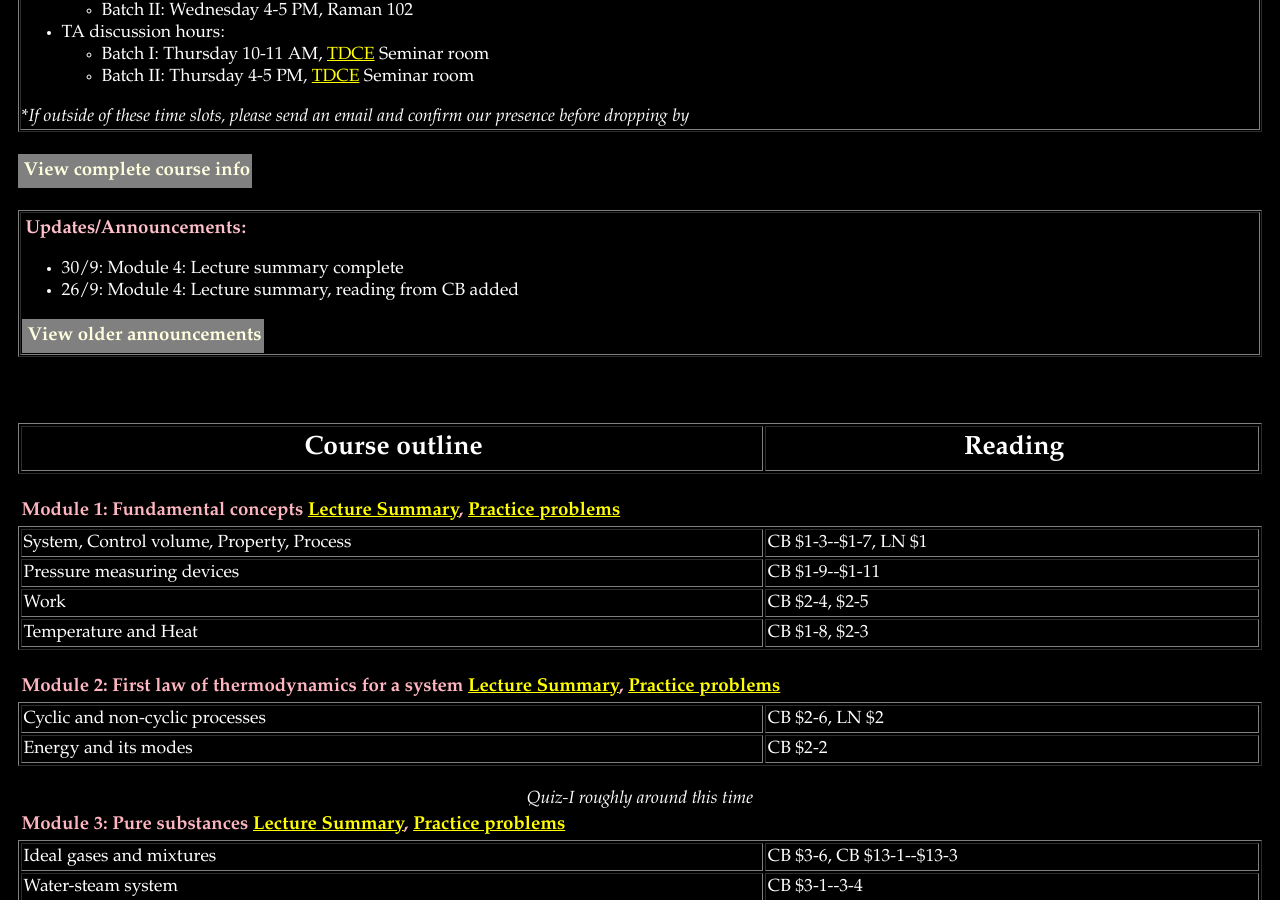
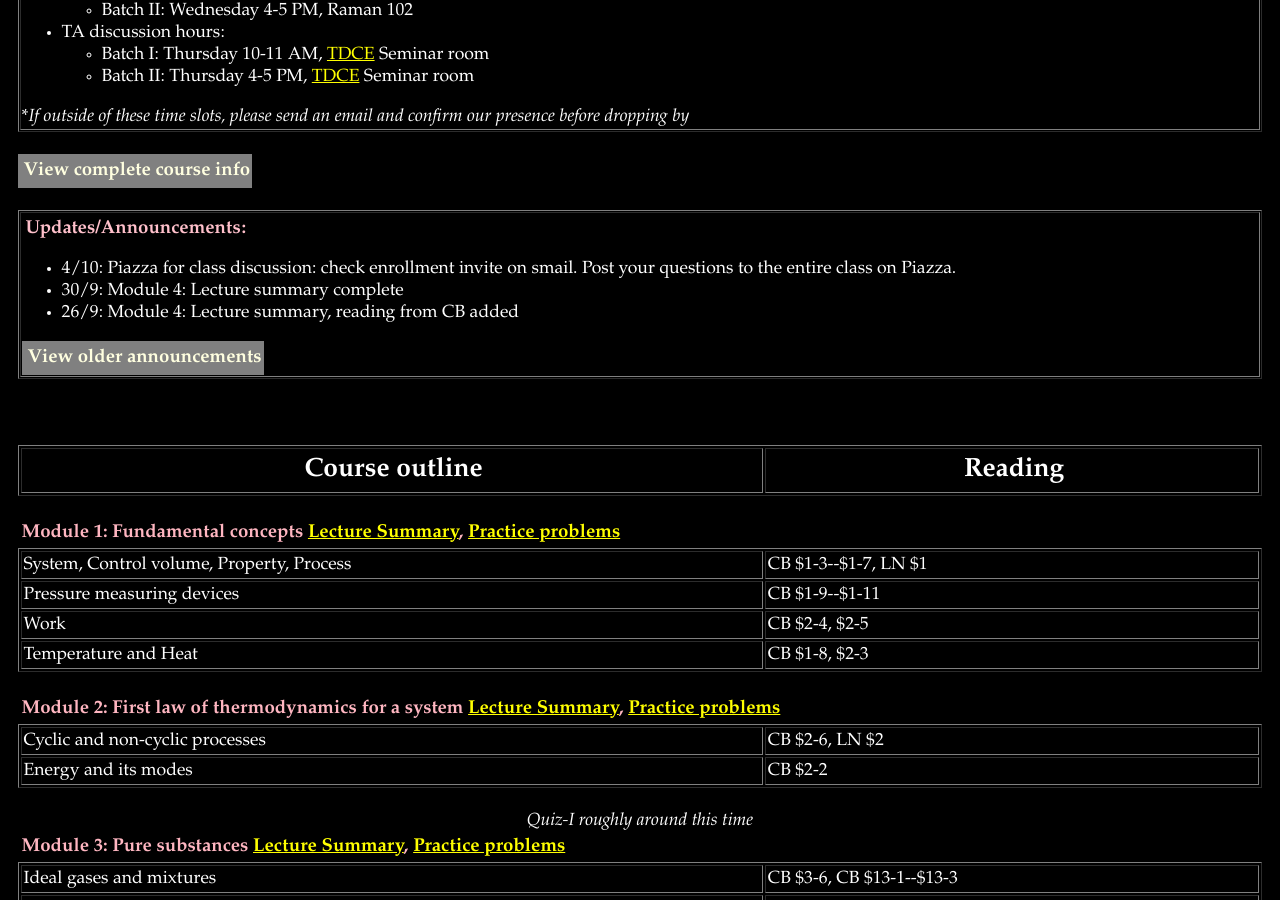
Before and after one commit to krithikasivaram/krithikasivaram.github.io, a Jekyll site: the page teaching/ME1100_Jul_Nov_2019.html, which Jekyll copies as it is, in a window 1280 px wide and 900 px high, scrolled down 459 px. Built offline with Jekyll 4.4.1, drawn with Linux system fonts in a browser that asks for light colours.

Commit message:
piazza edit

```diff
--- a/teaching/ME1100_Jul_Nov_2019.html
+++ b/teaching/ME1100_Jul_Nov_2019.html
@@ -202,6 +202,7 @@ Email: varuns@iitm.ac.in </li>
 <h3> <font color="pink">
 Updates/Announcements:</font></h3>
 <ul>
+	<li>4/10: Piazza for class discussion: check enrollment invite on smail. Post your questions to the entire class on Piazza.
 	<li>30/9: Module 4: Lecture summary complete
 	<li>26/9: Module 4: Lecture summary, reading from CB added
 </ul>
```
Also changed, not shown: 1 other file.
